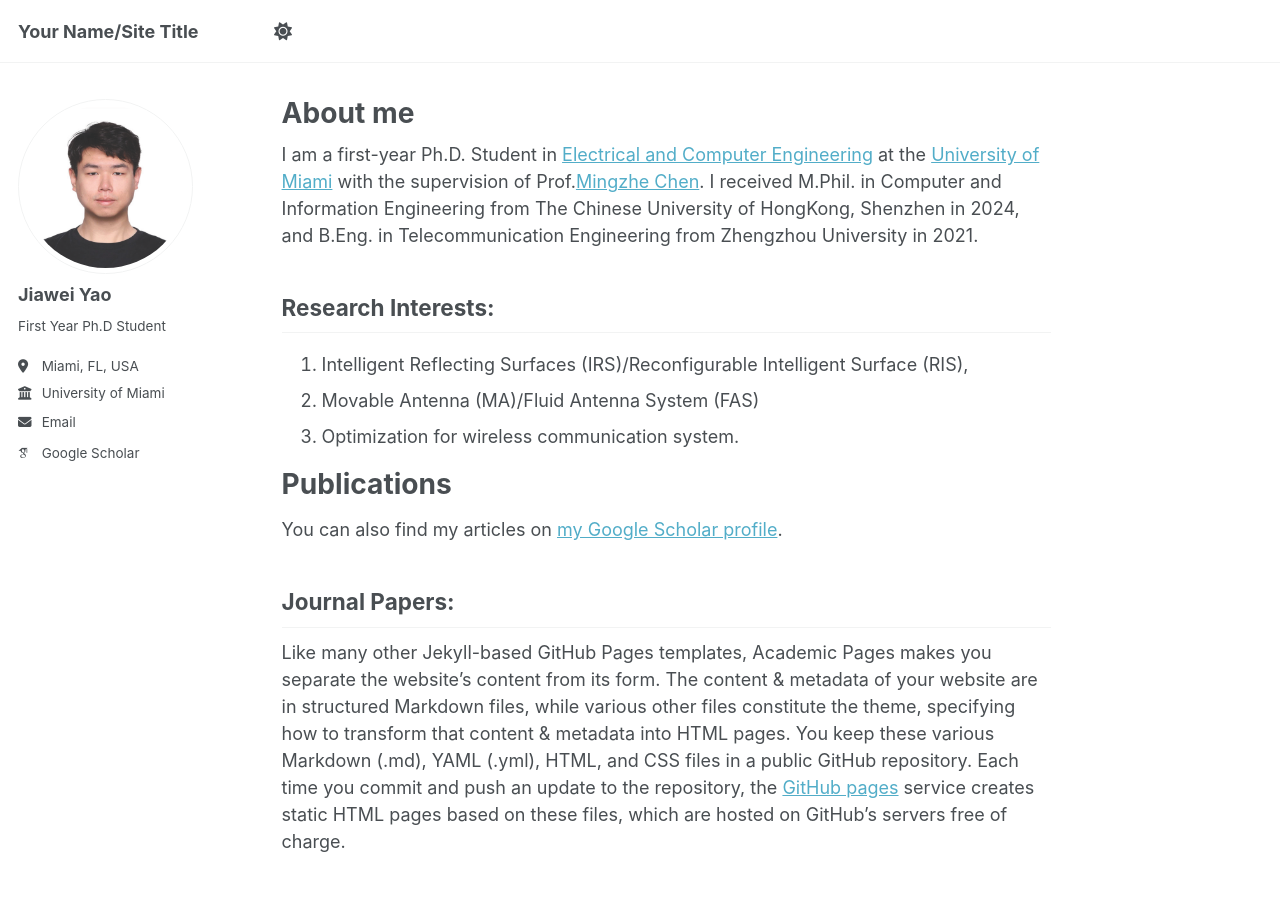
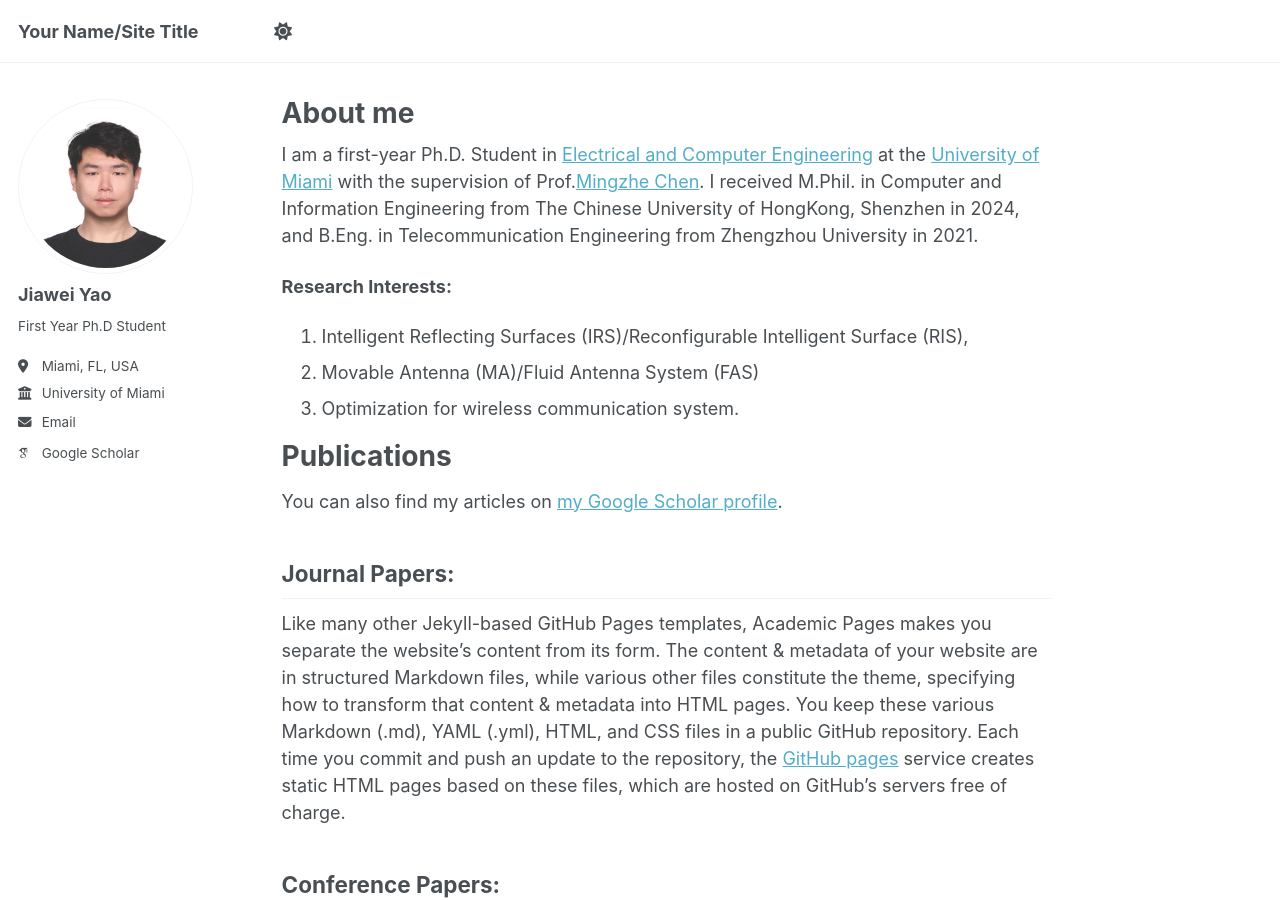
Before and after one commit to Mercuryyjw/Mercuryyjw.github.io, a Jekyll site: the page built from _pages/about.md, in a window 1280 px wide and 900 px high. Built offline with Jekyll 4.4.1, drawn with Linux system fonts in a browser that asks for light colours; some web fonts are replaced; a script that is not in the unit is left out.

```diff
--- a/_pages/about.md
+++ b/_pages/about.md
@@ -9,8 +9,8 @@ redirect_from:
 
 I am a first-year Ph.D. Student in [Electrical and Computer Engineering](https://ece.coe.miami.edu/index.html) at the [University of Miami](https://welcome.miami.edu/) with the supervision of Prof.[Mingzhe Chen](https://winslab.us/). I received M.Phil. in Computer and Information Engineering from The Chinese University of HongKong, Shenzhen in 2024, and B.Eng. in Telecommunication Engineering from Zhengzhou University in 2021.
 
-Research Interests:
-------
+**Research Interests:**
+
 1. Intelligent Reflecting Surfaces (IRS)/Reconfigurable Intelligent Surface (RIS),
 1. Movable Antenna (MA)/Fluid Antenna System (FAS)
 1. Optimization for wireless communication system.
```
